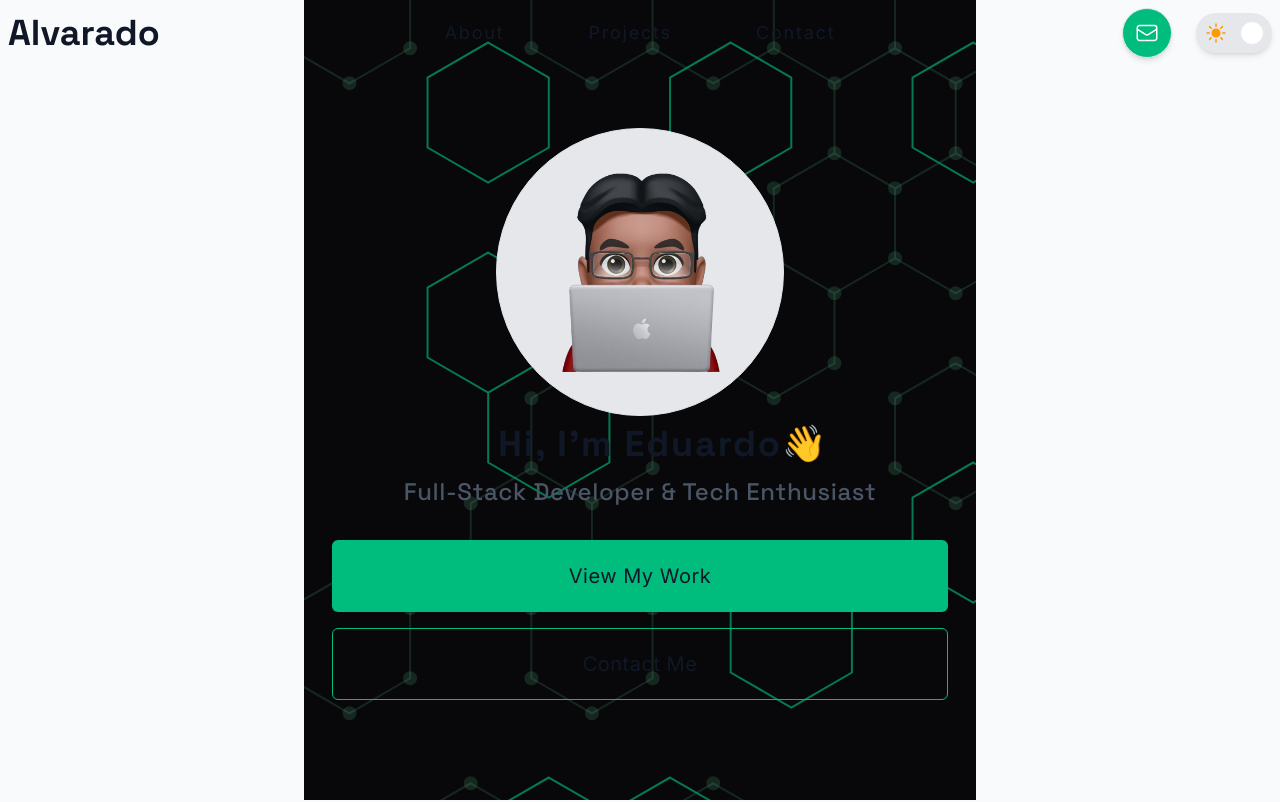
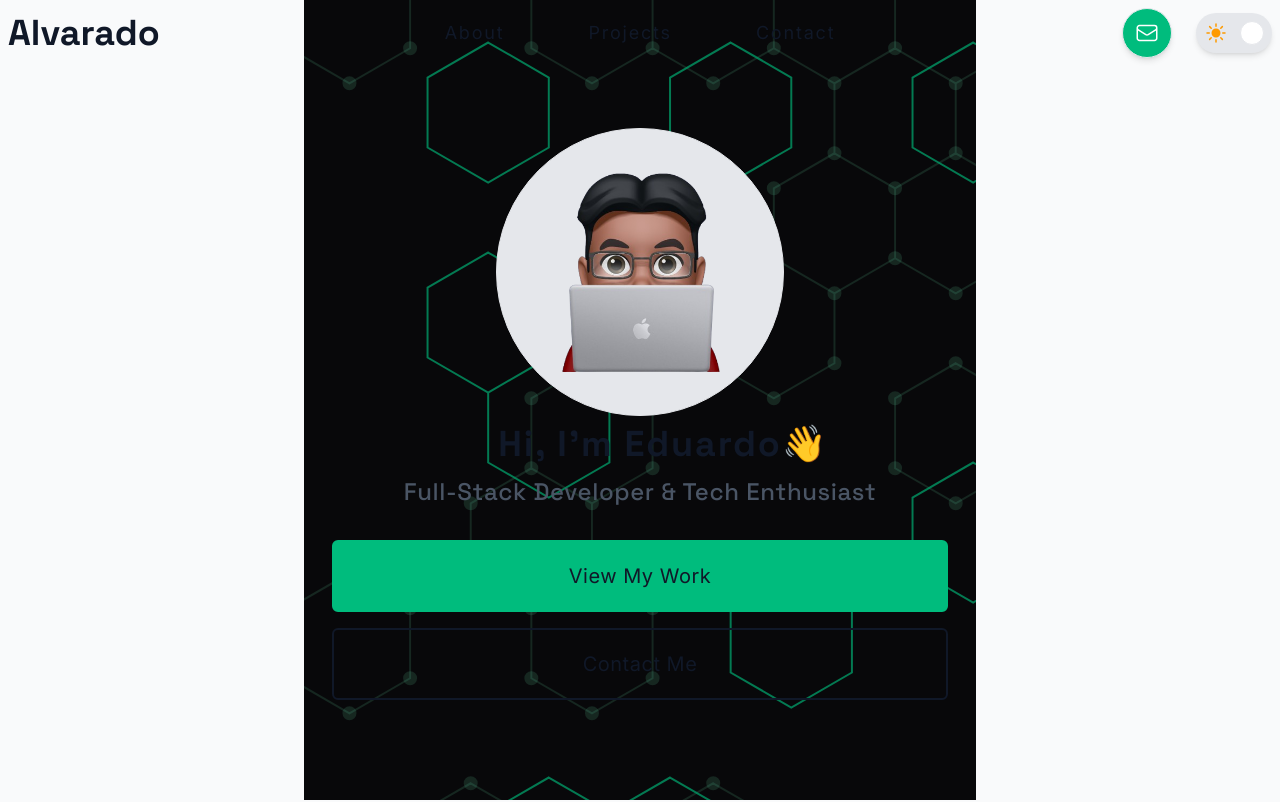
Before and after one commit to ealvara6/devfolio, a React (Vite) app: page / in a window 1280 px wide. Shown: the top 802 px of the page. Built offline with nearby package versions, Linux system fonts and the light colour scheme.

Commit message:
style(hero): add button border colors and width

```diff
--- a/src/components/sections/hero/Hero.tsx
+++ b/src/components/sections/hero/Hero.tsx
@@ -17,10 +17,10 @@ export const Hero = () => {
           </div>
         </div>
         <div className="w-full text-xl flex flex-col gap-4 tracking-wide">
-          <button className="rounded-md w-full h-18 py-4 bg-accent">
+          <button className="rounded-md w-full h-18 py-4 bg-accent border-2 border-accent">
             View My Work
           </button>
-          <button className="rounded-md w-full h-18 py-4 border border-accent">
+          <button className="rounded-md w-full h-18 py-4 border-[var(--color-accent-light)] border-2">
             Contact Me
           </button>
         </div>
```
